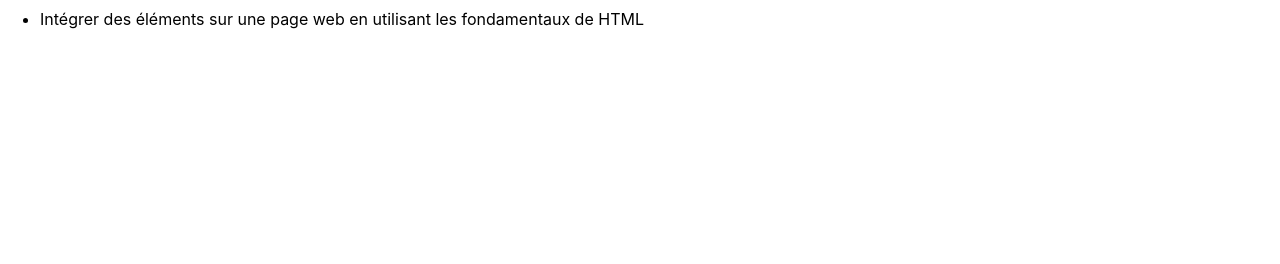
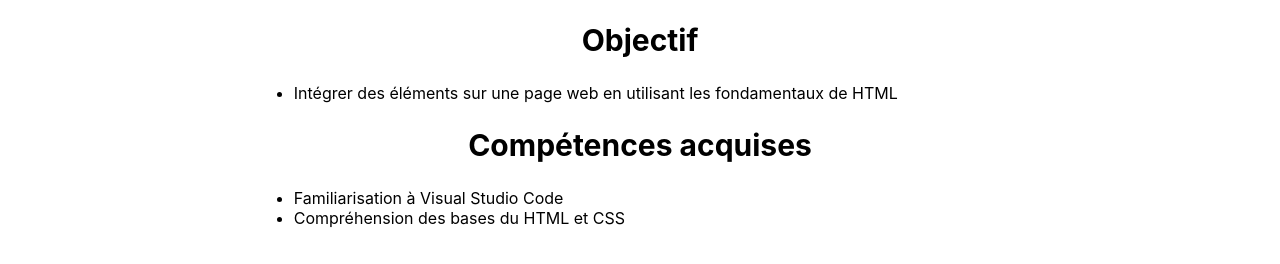
Before and after one commit to teddy8785/monPortfolio, a React app: page /projet/1 in a window 1280 px wide. Shown: the part 716-980 px from the top of the page. Before the commit the page ends 800 px from the top, so only its background shows below. Built offline with nearby package versions, Linux system fonts and the light colour scheme.

Commit message:
style mise en forme de la page information + ajout de competences dans fichier JSON

```diff
--- a/src/components/Informations.jsx
+++ b/src/components/Informations.jsx
@@ -8,30 +8,36 @@ function Informations() {
 
   return (
     <div className="informations">
-      <div>
-        <h2>Mission</h2>
+      <div className="informations__content">
+        <h2 className="informations__title">Mission</h2>
         <p>{post.mission}</p>
-        {post.objectifs.length === 1 ? <h2>Objectif</h2> : <h2>Objectifs</h2>}
+        {post.objectifs.length === 1 ? <h2 className="informations__title">Objectif</h2> : <h2 className="informations__title">Objectifs</h2>}
         <ul>
           {post.objectifs.map((objectif, index) => (
             <li key={index}>{objectif}</li>
           ))}
         </ul>
-        <div>
+        {post.competences.length === 1 ? <h2 className="informations__title">Compétence acquise</h2> : <h2 className="informations__title">Compétences acquises</h2>}
+        <ul>
+          {post.competences.map((competence, index) => (
+            <li key={index}>{competence}</li>
+          ))}
+        </ul>
+        <div className="informations__link--content">
           {post.github ? (
             <>
               <h2>Lien vers Github</h2>
-              <a className="link" href={post.github}>
+              <a className="informations__link" href={post.github}>
                 Github
               </a>
             </>
           ) : null}
         </div>
-        <div>
+        <div className="informations__link--content">
           {post.lien ? (
             <>
               <h2>Lien vers le site</h2>
-              <a className="link" href={post.lien}>
+              <a className="informations__link" href={post.lien}>
                 Site
               </a>
             </>
--- a/src/projets.json
+++ b/src/projets.json
@@ -6,6 +6,10 @@
     "mission": "Mettre à jour la page internet de Riding Cities, une association sportive qui promeut le skate en région.",
     "objectifs": [
       "Intégrer des éléments sur une page web en utilisant les fondamentaux de HTML"
+    ],
+    "competences": [
+      "Familiarisation  à Visual Studio Code",
+      "Compréhension des bases du HTML et CSS"
     ],
     "image": "/images/ridingCities_site.jpg",
     "imageDown": "/imagesDown/ridingCities_site.webP",
@@ -22,6 +26,11 @@
       "Implémenter une interface responsive avec HTML et CSS.",
       "Intégrer du contenu conformément à une maquette avec HTML et CSS."
     ],
+    "competences": [
+      "Intégrer des maquettes en utilisant HTML et CSS",
+      "Capacité à créer des interfaces web reponsives"
+
+    ],
     "image": "/images/booki_site.jpg",
     "imageDown": "/imagesDown/booki_site.webP",
     "pictures": ["/images/booki_site.jpg"]
@@ -35,6 +44,12 @@
       "Intégrer une maquette en mobile-first.",
       "Mettre en œuvre des animations CSS.",
       "Versionner son projet avec Git et Github."
+    ],
+    "competences": [
+      "Intégrer des maquettes en mobile-first",
+      "Implémenter des animations CSS",
+      "Utiliser le SASS",
+      "Versionner mon projet avec Git et Github"
     ],
     "image": "/images/ohMyFood_site1.jpg",
     "imageDown": "/imagesDown/ohMyFood_site1.webP",
@@ -53,6 +68,9 @@
     "objectifs": [
       "Programmer en utilisant les fondamentaux de JavaScript."
     ],
+    "competences": [
+      "Initiation au langage JavaScript"
+    ],
     "image": "/images/printIt_site.jpg",
     "imageDown": "/imagesDown/printIt_site.webP",
     "pictures": [
@@ -70,6 +88,11 @@
       "Gérer les événements utilisateurs avec JavaScript.",
       "Manipuler les éléments du DOM avec JavaScript.",
       "Récupérer les données utilisateurs dans le JavaScript via des formulaires."
+    ],
+    "competences": [
+      "Gérer les intéractions utilisateurs",
+      "Manipuler des éléments du DOM avec JavaScipt",
+      "Communiquer avec une API"
     ],
     "image": "/images/sophieBluel_site1.jpg",
     "imageDown": "/imagesDown/sophieBluel_site1.webP",
@@ -92,6 +115,10 @@
       "Mettre en œuvre des animations CSS.",
       "Développer une interface web avec Sass."
     ],
+    "competences": [
+      "Implémenter le front-end d'une application en utilisant React",
+      "Configurer la navigation entre différentes pages d'une application avec React Router"
+    ],
     "image": "/images/kasa_site1.jpg",
     "imageDown": "/imagesDown/kasa_site1.webP",
     "pictures": [
@@ -108,6 +135,11 @@
     "mission": "Aider mon client à apparaître en tête des résultats de recherche Google grâce aux bonnes pratiques de SEO et d'accessibilité.",
     "objectifs": [
       "Optimiser la performance d'un site web."
+    ],
+    "competences": [
+      "Identifier les problèmes de chargement et de référencement",
+      "Améliorer les performances et l'accessibilité d'un site pour un meilleur référencement",
+      "Utiliser des outils tels que Lighthouse et Wave"
     ],
     "image": "/images/ninaCarducci_site.jpg",
     "imageDown": "/imagesDown/ninaCarducci_site.webP",
@@ -126,6 +158,10 @@
       "Débugger un site web grâce aux Chrome DevTools.",
       "Rédiger un cahier de recette pour tester un site."
     ],
+    "competences": [
+      "Utiliser Chrome DevTools pour identifier et comprendre les problèmes et les bugs",
+      "Utiliser mes compétences en JavaScript et React Developers Tools pour résoudre les bugs"
+    ],
     "image": "/images/724Events_site.jpg",
     "imageDown": "/imagesDown/724Events_site.webP",
     "pictures": [
@@ -143,6 +179,11 @@
       "Configurer des routes API pour la communication client / serveur.",
       "Implémenter la gestion des données avec Redux pour assurer le fonctionnement du front."
     ],
+    "competences": [
+      "Développement d'une interface utilisateur avec React",
+      "Utilisation de Redux pour gérer les données de l'application",
+      "Utiliser Swagger pour documenter une API"
+    ],
     "image": "/images/argentBank_site1.jpg",
     "imageDown": "/imagesDown/argentBank_site1.webP",
     "pictures": [
--- a/src/styles/informations.scss
+++ b/src/styles/informations.scss
@@ -1,13 +1,32 @@
-.infromations {
-    height: 200px;
+.informations {
+    display: flex;
+    flex-direction: column;
+    justify-content: center;
+    align-items: center;
+
+    &__content {
+        padding: 20px;
     }
 
-.link {
+    &__title {
+        text-align: center;
+        font-size: 30px;
+    }
+
+    &__link {
         border-radius: 8px;
         padding: 10px;
-    width: 20px;
         background-color: blue;
         color: white;
-    margin-top: 5px;
+        display: inline-block;
+        width: 150px;
+        text-align: center;
+    }
 
+    &__link--content {
+        display: flex;
+        flex-direction: column;
+        align-items: center;
+        justify-content: center;
     }
+}
```
Also changed, not shown: src/styles/informations.css, 1 other file. Lines whose indentation alone changed are shown as unchanged.
